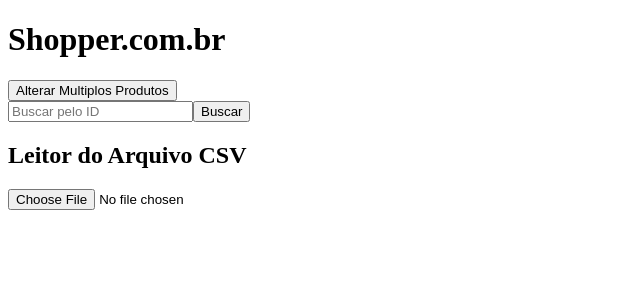
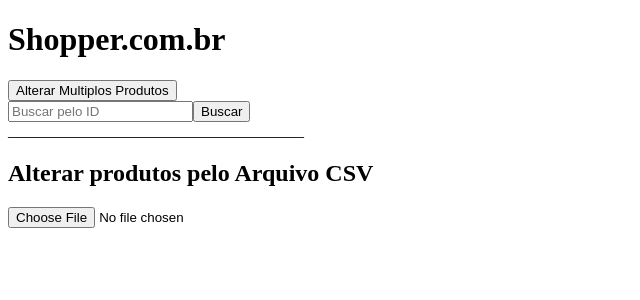
Before and after one commit to mauvleal/shopper, a React (Create React App) app in the folder frontend/: page / in a window 1280 px wide. Shown: the top 300 px of the page, without its empty margins (0-640 px from the left). Built offline with nearby package versions, Linux system fonts and the light colour scheme.

Commit message:
botões Validar e Atualizar

```diff
--- a/frontend/src/components/productChange.js
+++ b/frontend/src/components/productChange.js
@@ -6,10 +6,7 @@
 
     <div>
             <p>{`Codigo: ${product.product_code}`} - {`New Price: R$ ${product.new_price}`}</p>
-
-
     </div>
-
         </main>
     );
 };
--- a/frontend/src/pages/Home.js
+++ b/frontend/src/pages/Home.js
@@ -6,6 +6,7 @@
 function Home (){
     const [id, setID] = useState();
     const [file, setFile] = useState(null);
+    const [isValid] = useState(false);
 
 
     const handleFile = async (event) => {
@@ -34,15 +35,26 @@
             </Link>
             </div>
             <div>
+            _____________________________________
 
-            <h2>Leitor do Arquivo CSV</h2>
+            <h2>Alterar produtos pelo Arquivo CSV</h2>
             <input className="file-input__input" type="file" accept=".csv" onChange={handleFile}/>
             </div>
-            {file && <h3>Produtos a alterar</h3>}
+            {file && (
+                <div>
+                <h3>Produtos a alterar</h3>
+                <button>Validar</button>
+                <button disabled={!isValid}>Atualizar</button>
+                </div>
+
+            )}
+
             {file &&
                  file.data.map((product) => {
                     return <ProductChange key={product.product_code} product={product} />
-                })}
+                })
+
+            }
 
             </div>
         )
```
